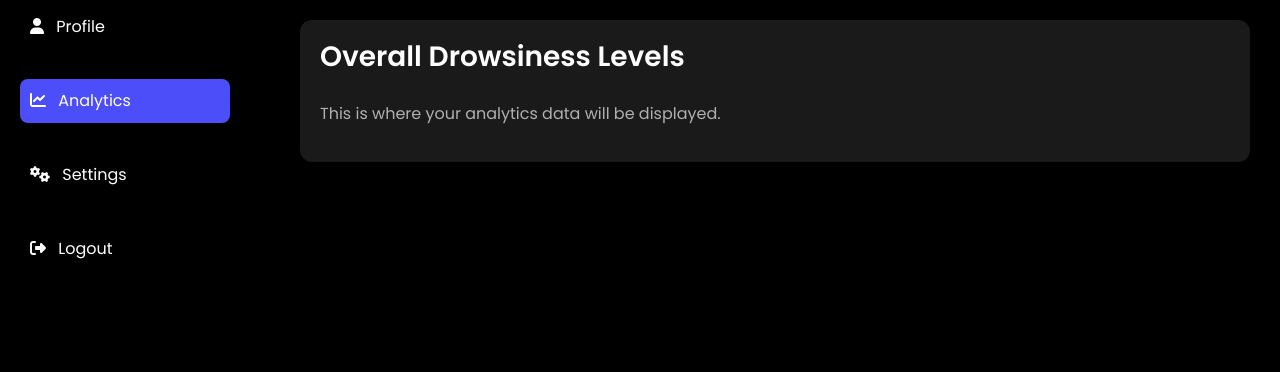
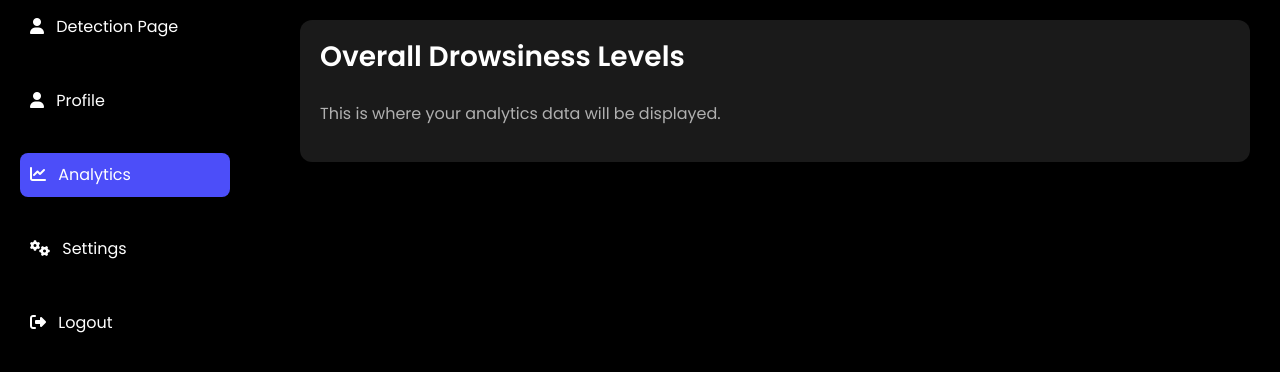
Before and after one commit to Sir-Arceebee/Wake-Assist, a Django app: page /analytics/ in a window 1280 px wide. Shown: the part 170-542 px from the top of the page. Run offline with Django 5.2, Linux system fonts and the light colour scheme; a user stored in the database is signed in; data comes from the database, SQL or seed files in the repository; some libraries are stand-ins or nearby versions.

Commit message:
Updated UI

```diff
--- a/CAC/CruiseAlert/templates/base.html
+++ b/CAC/CruiseAlert/templates/base.html
@@ -180,6 +180,12 @@
           <i class="fas fa-tachometer-alt me-2"></i> Dashboard
         </a>
         <a
+          href="{% url 'detection_page' %}"
+          class="nav-link {% if request.resolver_match.url_name == 'detection_page' %}active{% endif %}"
+        >
+          <i class="fas fa-user me-2"></i> Detection Page
+        </a>
+        <a
           href="{% url 'profile' %}"
           class="nav-link {% if request.resolver_match.url_name == 'profile' %}active{% endif %}"
         >
```
